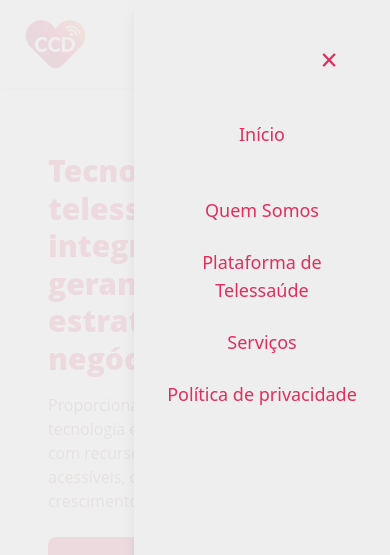
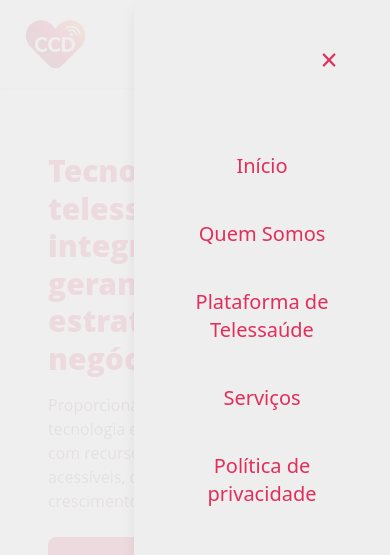
Before and after one commit to ceciliaoliveira-s/ccd-site, a React (Vite) app: page / in a window 390 px wide. Both pictures are taken after a click on the button "Abrir menu". Shown: the top 555 px of the page. Built offline with nearby package versions, Linux system fonts and the light colour scheme.

Commit message:
feat: menu hamburguer 100% responsivo e ajustado

```diff
--- a/src/components/Navbar.tsx
+++ b/src/components/Navbar.tsx
@@ -57,7 +57,7 @@
             >
               &times;
             </button>
-            <ul className="flex flex-col space-y-6 font-semibold text-lg">
+            <ul className="flex flex-col items-center justify-center gap-10 mt-8 font-semibold text-xl">
               <li>
                 <Link to="/tela-inicio" className="text-[#E22E5B] hover:text-[#db6d89]" onClick={() => setMenuOpen(false)}>Início</Link>
               </li>
```
